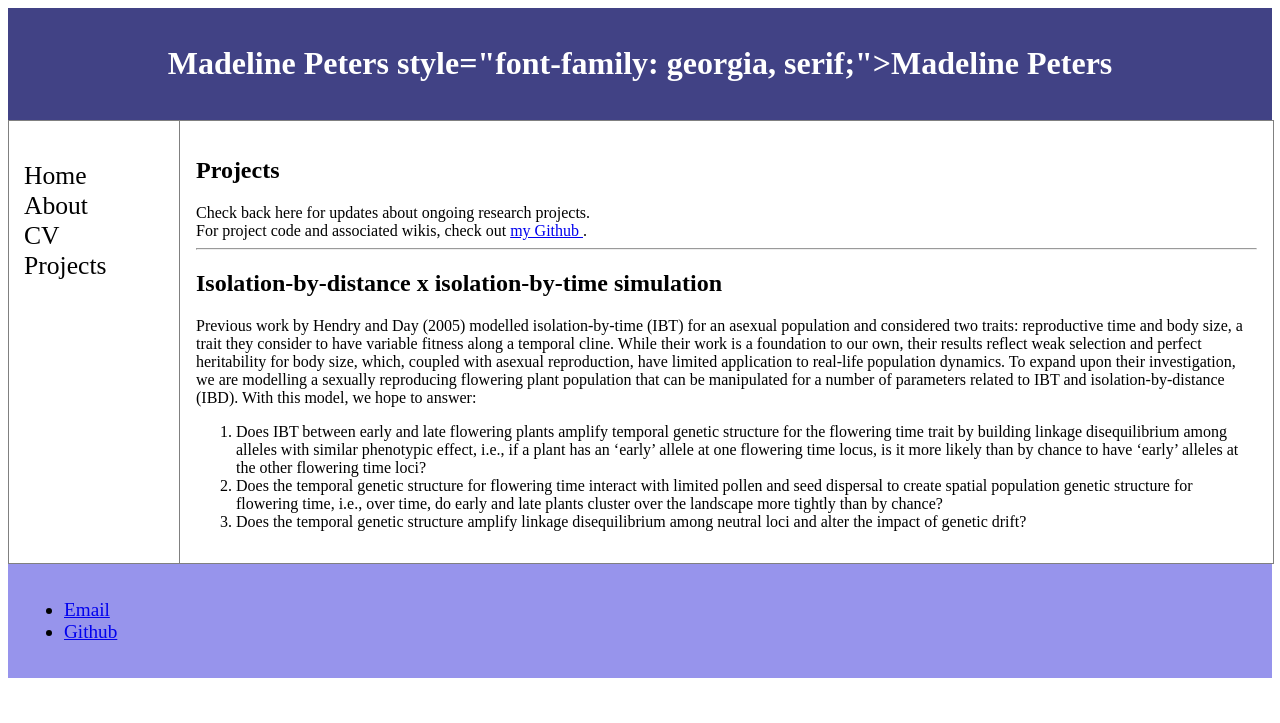
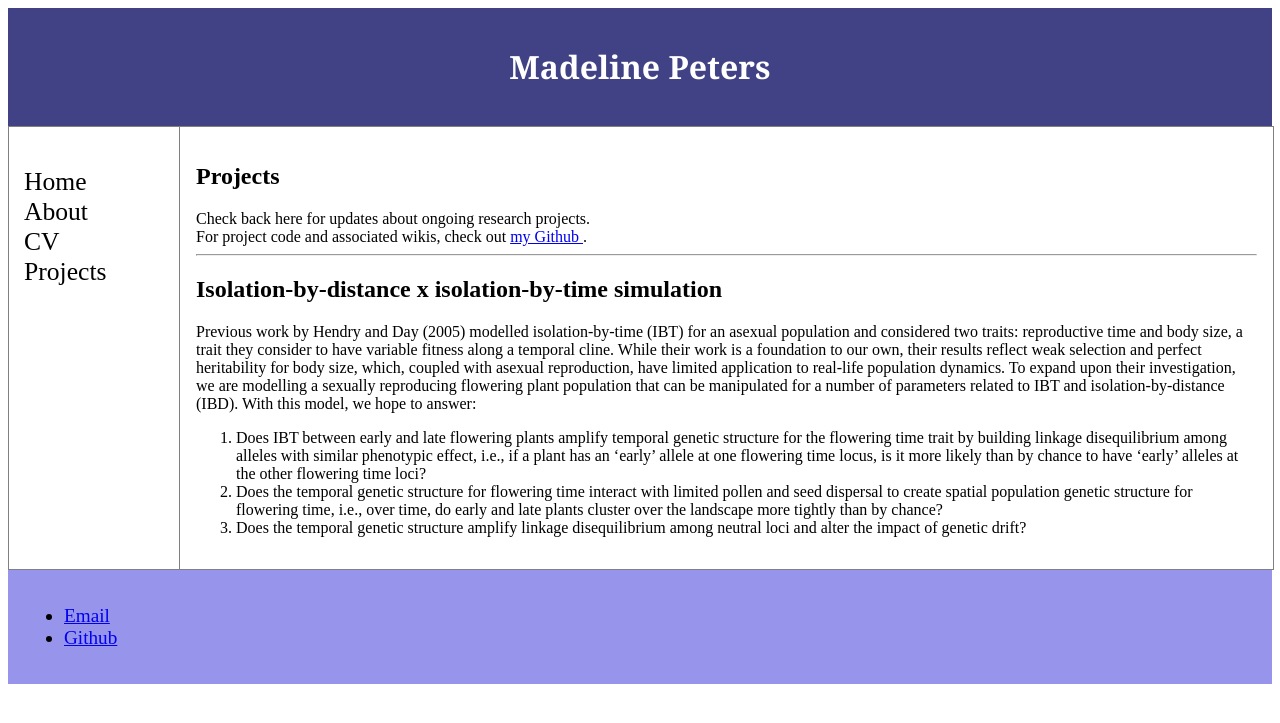
Before and after one commit to madelineapeters/madelineapeters.github.io, a Jekyll site: the page built from projects/index.html, in a window 1280 px wide. Shown: the top 723 px of the page. Built offline with Jekyll 4.4.1, drawn with Linux system fonts in a browser that asks for light colours.

Commit message:
Create default.html

```diff
--- a/_layouts/default.html
+++ b/_layouts/default.html
@@ -51,7 +51,7 @@
 	</head>
 	<body>
 		<header>
-  			 <h1>Madeline Peters style="font-family: georgia, serif;">Madeline Peters</h1>
+  			 <h1 style="font-family: georgia, serif;">Madeline Peters</h1>
 		</header>
 		<nav>
     		<ul style="font-size:160%;">
```
